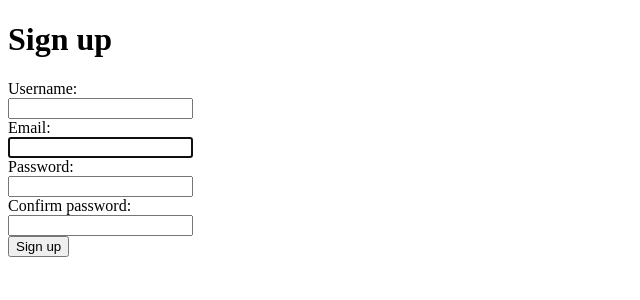
After one commit to trandainien1/todo-app, a Django app: page /signup/ in a window 1280 px wide. The commit adds this page. Shown: the top 300 px of the page, without its empty margins (0-640 px from the left). Run offline with Django 5.2, Linux system fonts and the light colour scheme.

Commit message:
sign up and task related to user

```diff
--- a/base/forms.py
+++ b/base/forms.py
@@ -1,2 +1,14 @@
-class TaskForm:
-    pass
+from django import forms
+from django.contrib.auth.forms import UserCreationForm
+from .models import Task, CustomUser
+
+class TaskForm(forms.ModelForm):
+    class Meta:
+        model = Task
+        fields = '__all__'
+        exclude = ['user']
+
+class MyUserCreationForm(UserCreationForm):
+    class Meta:
+        model = CustomUser
+        fields = ['username', 'email', 'password1', 'password2']
--- a/base/models.py
+++ b/base/models.py
@@ -5,11 +5,12 @@ from django.contrib.auth.models import AbstractUser
 # Create your models here.
 class CustomUser(AbstractUser):
     email = models.EmailField(null=True, unique=True)
-    name = models.CharField(max_length=200, null=True)
+    # name = models.CharField(max_length=200, null=True)
     avatar = models.ImageField(null=True, default='')
 
     USERNAME_FIELD = 'email'
-    REQUIRED_FIELDS = ['username']
+    # REQUIRED_FIELDS = ['username']
+    REQUIRED_FIELDS = []
 
 
 class Task(models.Model):
@@ -19,9 +20,3 @@ class Task(models.Model):
     user = models.ForeignKey(CustomUser, null=True, on_delete=models.CASCADE)
     def __str__(self):
         return self.description[:50]
-
-
-class TaskForm(forms.ModelForm):
-    class Meta:
-        model = Task
-        fields = '__all__'
--- a/base/templates/base/login.html
+++ b/base/templates/base/login.html
@@ -14,5 +14,6 @@
         <div>Password</div>
         <input id='password' name='password' type='password' />
         <div><input type='submit' value='Login' /></div>
+        <div>Don't have an account? <a href='{% url 'signup' %}'>Sign up</a> now</div>
     </form>
 </div>
--- /dev/null
+++ b/base/templates/base/signup.html
@@ -0,0 +1,32 @@
+{% extends 'main.html' %}
+
+{% block content %}
+
+<h1>Sign up</h1>
+
+    {% if messages %}
+    <ul class="messages">
+        {% for message in messages %}
+        <li>{{ message }}</li>
+        {% endfor %}
+    </ul>
+    {% endif %}
+
+<form method='POST' action=''>
+    {% csrf_token %}
+    <div>Username:</div>
+    <div>{{form.username}}</div>
+
+    <div>Email:</div>
+    <div>{{form.email}}</div>
+
+    <div>Password:</div>
+    <div>{{form.password1}}</div>
+
+    <div>Confirm password:</div>
+    <div>{{form.password2}}</div>
+
+    <input type='submit' value='Sign up' />
+<form/>
+
+{% endblock content %}
--- a/base/urls.py
+++ b/base/urls.py
@@ -7,5 +7,7 @@ urlpatterns = [
     path('delete-task/<str:pk>', views.delete_task, name='delete-task'),
     path('edit-task/<str:pk>', views.edit_task, name='edit-task'),
     path('login/', views.loginPage, name='login'),
-    path('logout/', views.logoutUser, name='logout'),
+    path('logout/', views.logoutUser , name='logout'),
+    path('signup/', views.signup , name='signup'),
+
 ]
--- a/base/views.py
+++ b/base/views.py
@@ -4,15 +4,18 @@ from .models import *
 from django.contrib.auth.decorators import login_required
 from django.contrib.auth import logout, login, authenticate
 from django.contrib import messages
+from .forms import MyUserCreationForm, TaskForm
 
 @login_required(login_url='login')
 def home(request):
-    tasks = Task.objects.all()
     form = TaskForm()
+    tasks = request.user.task_set.all()
     if request.method == 'POST':
         form = TaskForm(request.POST)
         if form.is_valid():
-            form.save()
+            task = form.save(commit=False)
+            task.user = request.user
+            task.save()
             return redirect('home')
 
     context = {'tasks': tasks, 'form': form}
@@ -50,3 +53,24 @@ def loginPage(request):
 def logoutUser(request):
     logout(request)
     return redirect('home')
+
+def signup(request):
+    form = MyUserCreationForm()
+    if request.method == 'POST':
+        form = MyUserCreationForm(request.POST)
+        if form.is_valid():
+            user = form.save(commit=False)
+            user.username = user.username.lower()
+            user.save()
+            login(request, user)
+            return redirect('home')
+        else:
+            messages.error(request, 'An error occurred during registration')
+    context = {'form': form}
+    return render(request, 'base/signup.html', context)
+
+# def show_tasks(request):
+#     # user = CustomUser.objects.get(id=pk)
+#     tasks = request.user.task_set.all()
+#     context = {'tasks': tasks}
+#     return render(request, 'base/home.html', context)
```
Also changed, not shown: db.sqlite3.
